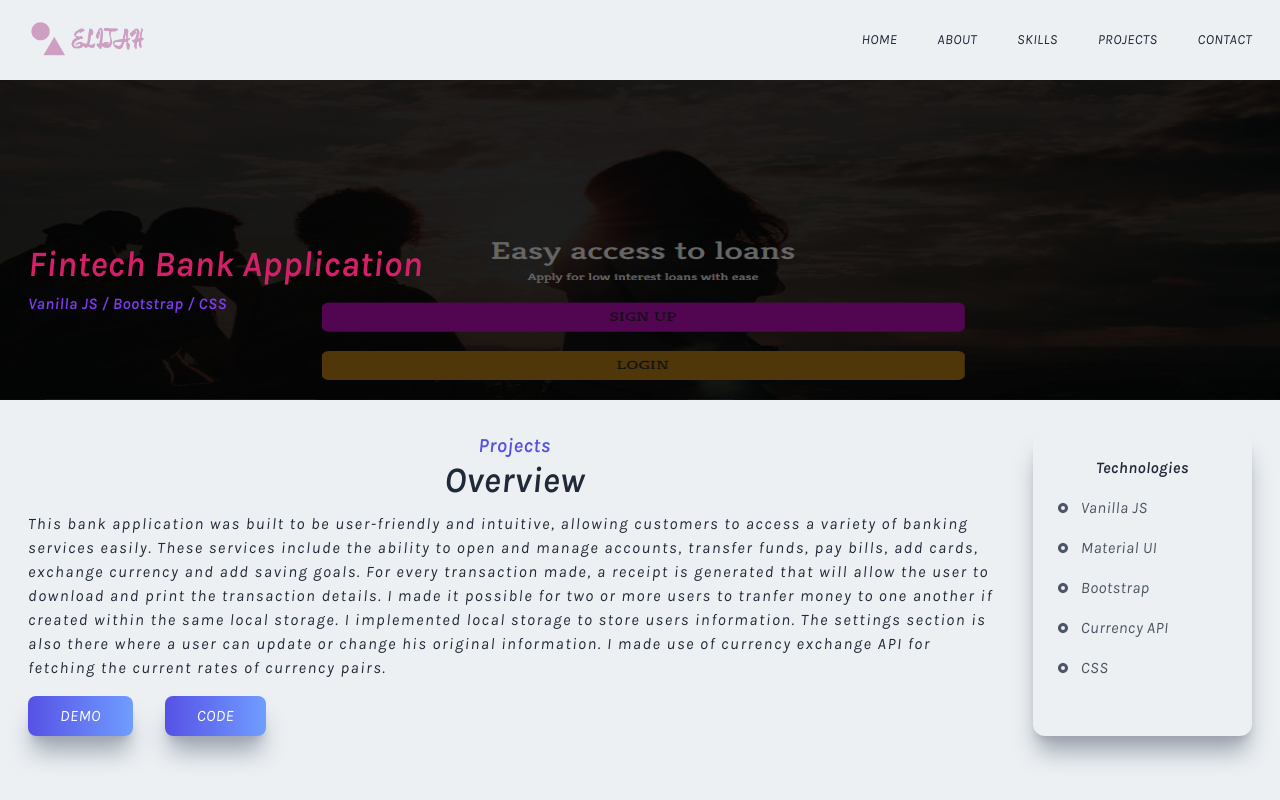
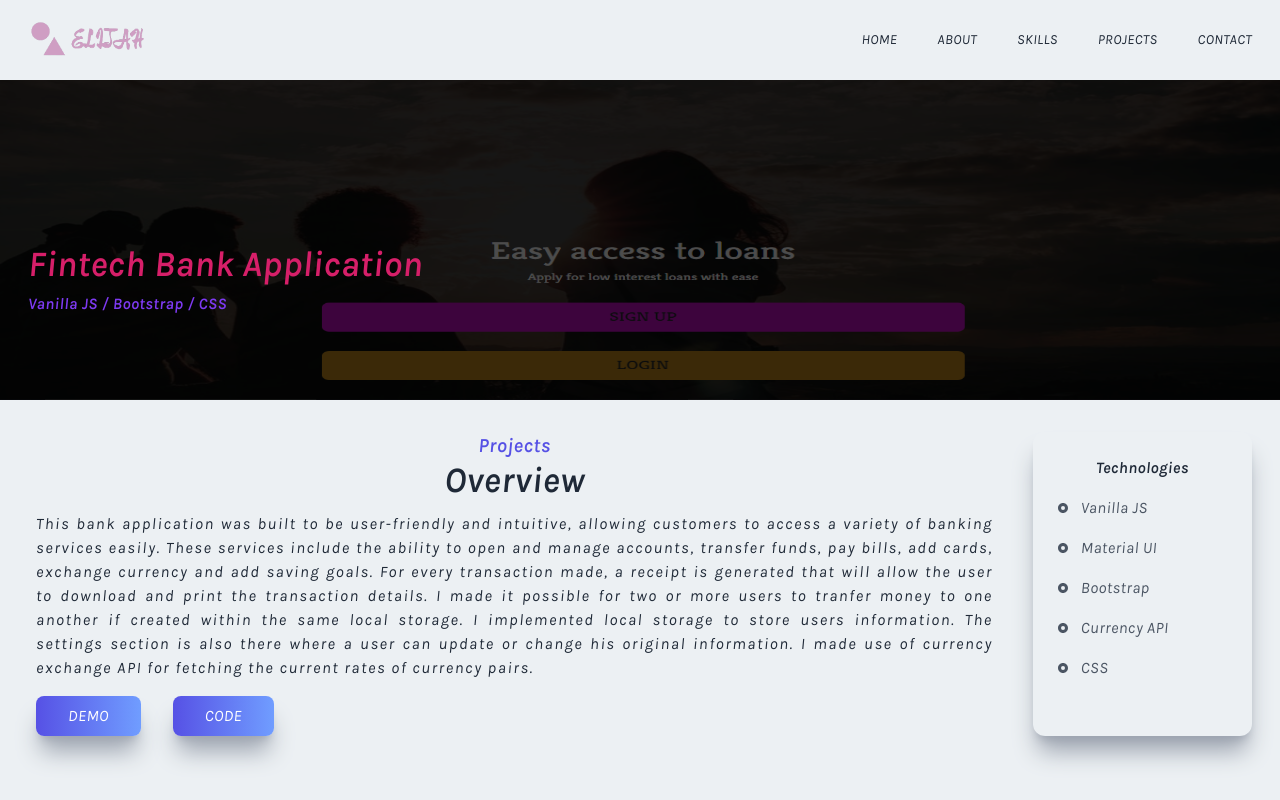
Before and after one commit to babyKokoDev/Portfolio-Website, a Next.js app: page /Bank in a window 1280 px wide. Built offline with nearby package versions, Linux system fonts and the light colour scheme.

Commit message:
bug fixes

```diff
--- a/components/Navbar.jsx
+++ b/components/Navbar.jsx
@@ -82,7 +82,7 @@ const Navbar = () => {
                 </Link>
             </ul>
             <div onClick={handleNav} className='md:hidden cursor-pointer'>
-                <AiOutlineMenu size={25} className='text-purple-600'/>
+                <AiOutlineMenu size={30} className='text-purple-600'/>
             </div>
            </div>
          </div>
--- a/pages/Bank.jsx
+++ b/pages/Bank.jsx
@@ -7,7 +7,7 @@ const Bank = () => {
   return (
     <div className='w-full'>
       <div className='w-full h-[50vh] lg-[50vh] relative'>
-         <div className='absolute top-0 left-0 w-full h-[50vh] bg-black/60 z-10'>
+         <div className='absolute top-0 left-0 w-full h-[50vh] bg-black/70 z-10'>
             <Image src={fintech} className='absolute z-1 w-full h-full mix-blend-overlay'  />
             <div className='absolute top-[70%] max-w-[1240px] w-full left-[50%] right-[50%] translate-x-[-50%] translate-y-[-50%] text-white z-10 p-2'>
                 <h2 className='mb-2 text-pink-600'>Fintech Bank Application</h2>
@@ -16,7 +16,7 @@ const Bank = () => {
          </div>
       </div>
       <div className='max-w-[1240px] mx-auto p-2 grid md:grid-cols-5 gap-8 pt-8 mb-10'>
-            <div className='col-span-4'>
+            <div className='col-span-4 text-center sm:text-justify px-2'>
                 <p className='text-center text-xl text-[#5651e5] font-semibold'>Projects</p>
                 <h2 className='text-center'>Overview</h2>
                 <p className='tracking-widest mt-3'>This bank application was built to be user-friendly and intuitive, allowing customers to access a variety of banking services easily. These services include the ability to open and manage accounts, transfer funds, pay bills, add cards, exchange currency and add saving goals. For every transaction made, a receipt is generated that will allow the user to download and print the transaction details. I made it possible for two or more users to tranfer money to one another if created within the same local storage. I implemented local storage to store users information. The settings section is also there where a user can update or change his original information. I made use of currency exchange API for fetching the current rates of currency pairs.</p>
--- a/pages/Dashboard.jsx
+++ b/pages/Dashboard.jsx
@@ -16,7 +16,7 @@ const Dashboard = () => {
        </div>
     </div>
     <div className='max-w-[1240px] mx-auto p-2 grid md:grid-cols-5 gap-8 pt-8 mb-10'>
-          <div className='col-span-4'>
+          <div className='col-span-4 text-center sm:text-justify px-2'>
               <p className='text-center text-xl text-[#5651e5] font-semibold'>Projects</p>
               <h2 className='text-center'>Overview</h2>
               <p className='tracking-widest mt-3'>This Admin dashboard page was built to be a user-friendly and efficient platform designed to help administrators manage their operations and make informed decisions based on data insights. The dashboard incorporates a range of features and tools to help administrators monitor key metrics and track progress towards their goals. The dashboard displays data and analytics on a range of metrics, such as revenues, user engagement, and orders. This could help administrators to identify trends and patterns, and make data-driven decisions to optimize their operations and performance. To enhance security and privacy, I made use of NextJS for authentication purposes. Overall, the admin dashboard page was built to be a powerful tool for administrators to monitor their operations and make data-driven decisions. It would provide a user-friendly, efficient, and innovative platform that caters to the evolving needs of today's businesses and organizations.</p>
--- a/pages/Restaurant.jsx
+++ b/pages/Restaurant.jsx
@@ -16,7 +16,7 @@ const Restaurant = () => {
          </div>
       </div>
       <div className='max-w-[1240px] mx-auto p-2 grid md:grid-cols-5 gap-8 pt-8 mb-10'>
-            <div className='col-span-4'>
+            <div className='col-span-4 text-center sm:text-justify px-2'>
                 <p className='text-center text-xl text-[#5651e5] font-semibold'>Projects</p>
                 <h2 className='text-center'>Overview</h2>
                 <p className='tracking-widest mt-3'>This is typically an African food delivery application built to be a user-friendly and efficient platform designed to provide customers with a seamless and convenient food delivery experience. The application allows customers to browse menus, place orders, and make payments online using paystack, all from the comfort of their homes or workplaces. Overall, this food delivery application was built to be a powerful tool for enhancing the food delivery experience for customers and optimizing delivery operations for food delivery companies. It provides a user-friendly, efficient, and innovative platform that caters to the evolving needs of today's customers.</p>
--- a/pages/Todo.jsx
+++ b/pages/Todo.jsx
@@ -16,7 +16,7 @@ const Todo = () => {
        </div>
     </div>
     <div className='max-w-[1240px] mx-auto p-2 grid md:grid-cols-5 gap-8 pt-8 mb-10'>
-          <div className='col-span-4'>
+          <div className='col-span-4 text-center sm:text-justify px-2'>
               <p className='text-center text-xl text-[#5651e5] font-semibold'>Projects</p>
               <h2 className='text-center'>Overview</h2>
               <p className='tracking-widest mt-3'>This todo application was built to be a simple and intuitive platform designed to help users manage their tasks and prioritize their work. The application incorporates a range of features and tools to help users organize and track their tasks, ensuring that they stay on top of their work and meet their deadlines. The todo application offers users the ability to create, edit, and delete tasks, as well as set priorities for each task making it easier to manage multiple tasks at once. Overall, this todo application was built to be a powerful tool for anyone looking to manage their tasks and prioritize their work. It provides a simple, efficient, and innovative platform that caters to the evolving needs of today's busy professionals and students.</p>
--- a/pages/Twitch.jsx
+++ b/pages/Twitch.jsx
@@ -16,7 +16,7 @@ const Twitch = () => {
        </div>
     </div>
     <div className='max-w-[1240px] mx-auto p-2 grid md:grid-cols-5 gap-8 pt-8 mb-10'>
-          <div className='col-span-4'>
+          <div className='col-span-4 text-center sm:text-justify px-2'>
               <p className='text-center text-xl text-[#5651e5] font-semibold'>Projects</p>
               <h2 className='text-center'>Overview</h2>
               <p className='tracking-widest mt-3'>This twitch gaming application was built using Next Js and tailwind css. It was built in such a way that any user that wants to access it must sign up. I implemented Next Auth for sign up by providing two authentication providers which are Google and Github. Subsequently, I might add other providers like Facebook and Twitter. I embedded a youtube video to the application and created a lot of dummy API's for user data</p>
--- a/pages/Weekaway.jsx
+++ b/pages/Weekaway.jsx
@@ -16,7 +16,7 @@ const Weekaway = () => {
        </div>
     </div>
     <div className='max-w-[1240px] mx-auto p-2 grid md:grid-cols-5 gap-8 pt-8 mb-10'>
-          <div className='col-span-4'>
+          <div className='col-span-4 text-center sm:text-justify px-2'>
               <p className='text-center text-xl text-[#5651e5] font-semibold'>Projects</p>
               <h2 className='text-center'>Overview</h2>
               <p className='tracking-widest mt-3'>This vacation booking website was built to  be a comprehensive and user-friendly platform designed to help users plan and book their vacations. The website incorporates a range of features and tools to help users find the perfect destination, book their travel, and plan their itinerary. Subsequently, the vacation booking website will be built to offer users a range of search filters and criteria, such as destination, travel dates, budget, and accommodation type, allowing users to easily find the best vacation options based on their preferences and needs. The website will also offer reviews and ratings from other users, providing valuable insights and recommendations to help users make informed decisions. Overall, the vacation booking website was built to be a powerful tool for anyone looking to plan and book their next vacation by providing a simple, efficient, and innovative platform that caters to the evolving needs of today's travelers.</p>
```
